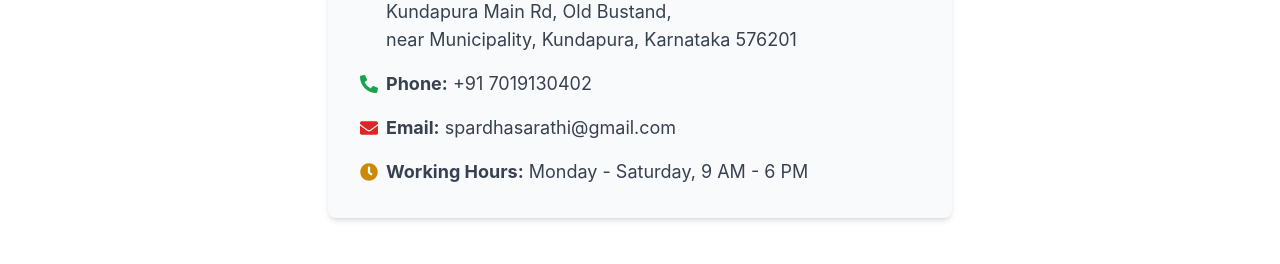
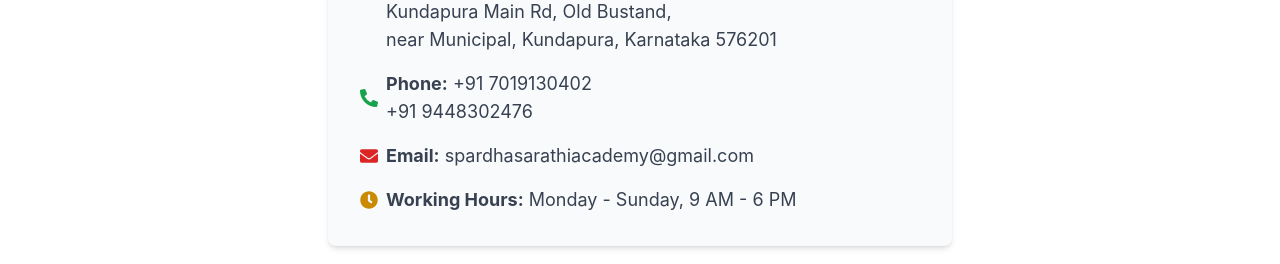
Before and after one commit to shettynishanth/Spardha_Sarathi, a React (Create React App) app: page /Contact in a window 1280 px wide. Shown: the part 342-606 px from the top of the page. Built offline with nearby package versions, Linux system fonts and the light colour scheme.

Commit message:
Update Contact.js

```diff
--- a/src/components/Contact.js
+++ b/src/components/Contact.js
@@ -22,19 +22,19 @@ const ContactPage = () => {
               <span><strong>Address:</strong> <br/>Spardha Sarathi KAS Academy
             <br/> 196-5, 6th ward,
              <br/> Kundapura Main Rd, Old Bustand,
-            <br/>near Municipality, Kundapura, Karnataka 576201</span>
+            <br/>near Municipal, Kundapura, Karnataka 576201</span>
             </p>
             <p className="flex items-center">
               <FaPhoneAlt className="mr-2 text-green-600" />
-              <span><strong>Phone:</strong> +91 7019130402</span>
+              <span><strong>Phone:</strong> +91 7019130402 <br/> +91 9448302476 </span>
             </p>
             <p className="flex items-center">
               <FaEnvelope className="mr-2 text-red-600" />
-              <span><strong>Email:</strong> spardhasarathi@gmail.com</span>
+              <span><strong>Email:</strong> spardhasarathiacademy@gmail.com</span>
             </p>
             <p className="flex items-center">
               <FaClock className="mr-2 text-yellow-600" />
-              <span><strong>Working Hours:</strong> Monday - Saturday, 9 AM - 6 PM</span>
+              <span><strong>Working Hours:</strong> Monday - Sunday, 9 AM - 6 PM</span>
             </p>
           </div>
         </div>
```
